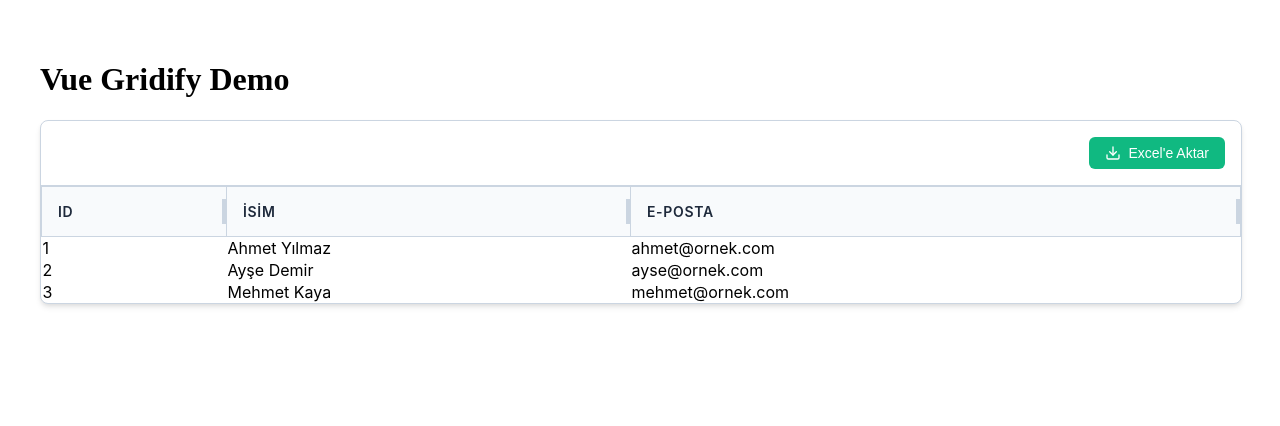
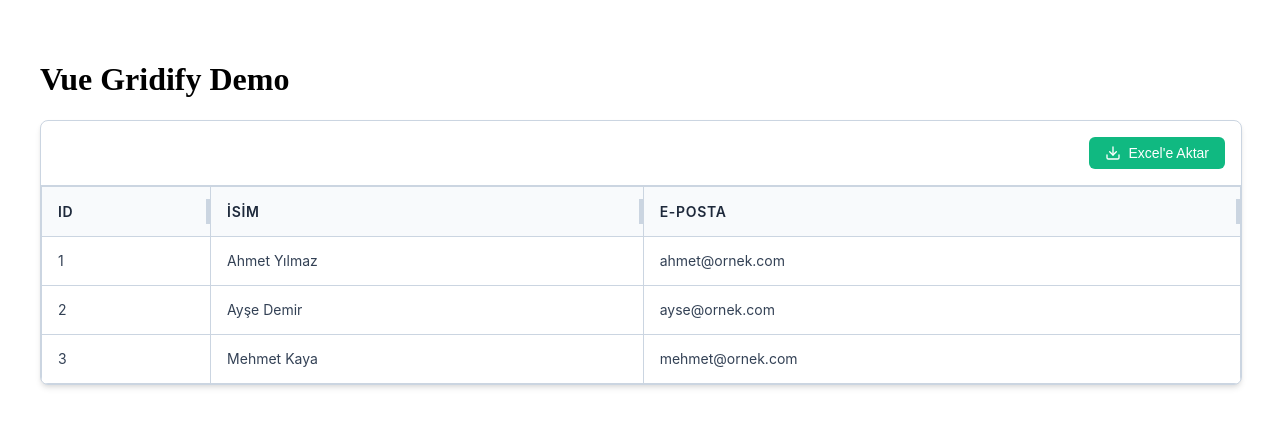
Before and after one commit to Eraybulut34/vue-gridify, a Vue app: page / in a window 1280 px wide. Shown: the top 426 px of the page. Built offline with nearby package versions, Linux system fonts and the light colour scheme.

Commit message:
fix: styles

```diff
--- a/package.json
+++ b/package.json
@@ -1,6 +1,6 @@
 {
   "name": "vue-gridify",
-  "version": "0.1.7",
+  "version": "0.1.8",
   "description": "A powerful and customizable grid component based on Vue 3",
   "author": "eraybulut34",
   "license": "MIT",
--- a/src/components/VueGridify.vue
+++ b/src/components/VueGridify.vue
@@ -163,9 +163,8 @@ const exportToExcel = () => {
 }
 </script>
 
-<style scoped lang="scss">
-.vue-gridify {
-  &-container {
+<style>
+.vue-gridify-container {
   width: 100%;
   overflow: auto;
   background: #ffffff;
@@ -174,18 +173,18 @@ const exportToExcel = () => {
   border: 1px solid #cbd5e1;
 }
 
-  &-table-container {
+.vue-gridify-table-container {
   overflow-x: auto;
 }
 
-  &-toolbar {
+.vue-gridify-toolbar {
   padding: 1rem;
   border-bottom: 1px solid #cbd5e1;
   display: flex;
   justify-content: flex-end;
 }
 
-  &-export-btn {
+.vue-gridify-export-btn {
   display: inline-flex;
   align-items: center;
   gap: 0.5rem;
@@ -198,24 +197,24 @@ const exportToExcel = () => {
   font-weight: 500;
   cursor: pointer;
   transition: background-color 0.2s ease;
+}
 
-    &:hover {
+.vue-gridify-export-btn:hover {
   background-color: #059669;
 }
 
-    svg {
+.vue-gridify-export-btn svg {
   width: 1rem;
   height: 1rem;
 }
-  }
 
-  &-table {
+.vue-gridify-table {
   width: 100%;
   border-collapse: collapse;
   font-family: -apple-system, BlinkMacSystemFont, 'Segoe UI', Roboto, Oxygen, Ubuntu, Cantarell, sans-serif;
 }
 
-  &-th {
+.vue-gridify-th {
   padding: 1rem;
   text-align: left;
   background: #f8fafc;
@@ -226,11 +225,13 @@ const exportToExcel = () => {
   letter-spacing: 0.05em;
   border: 1px solid #cbd5e1;
   transition: background-color 0.2s ease;
+}
 
-    &.resizable {
+.vue-gridify-th.resizable {
   position: relative;
+}
 
-      &::after {
+.vue-gridify-th.resizable::after {
   content: '';
   position: absolute;
   right: 0;
@@ -242,35 +243,31 @@ const exportToExcel = () => {
   transition: background-color 0.2s ease;
 }
 
-      &:hover::after {
+.vue-gridify-th.resizable:hover::after {
   background-color: #94a3b8;
 }
+
+.vue-gridify-th:hover {
+  background: #f1f5f9;
 }
 
-    &:hover {
-      background: #f1f5f9;
-    }
+.vue-gridify-table tr {
+  transition: all 0.2s ease;
 }
 
-  tbody {
-    tr {
-      transition: all 0.2s ease;
-
-      &:hover {
+.vue-gridify-table tr:hover {
   background-color: #f8fafc;
 }
 
-      td {
+.vue-gridify-table td {
   padding: 0.875rem 1rem;
   border: 1px solid #cbd5e1;
   color: #334155;
   font-size: 0.875rem;
   line-height: 1.25rem;
 }
-    }
-  }
 
-  &-pagination {
+.vue-gridify-pagination {
   display: flex;
   align-items: center;
   justify-content: space-between;
@@ -280,16 +277,16 @@ const exportToExcel = () => {
   font-size: 0.875rem;
 }
 
-  &-pagination-info {
+.vue-gridify-pagination-info {
   color: #64748b;
 }
 
-  &-pagination-controls {
+.vue-gridify-pagination-controls {
   display: flex;
   gap: 0.25rem;
 }
 
-  &-pagination-btn {
+.vue-gridify-pagination-btn {
   padding: 0.5rem 0.75rem;
   border: 1px solid #cbd5e1;
   background: white;
@@ -297,25 +294,25 @@ const exportToExcel = () => {
   font-size: 0.875rem;
   cursor: pointer;
   transition: all 0.2s ease;
+}
 
-    &:hover:not(:disabled) {
+.vue-gridify-pagination-btn:hover:not(:disabled) {
   background: #f1f5f9;
   color: #1e293b;
 }
 
-    &:disabled {
+.vue-gridify-pagination-btn:disabled {
   opacity: 0.5;
   cursor: not-allowed;
 }
 
-    &.active {
+.vue-gridify-pagination-btn.active {
   background: #3b82f6;
   color: white;
   border-color: #3b82f6;
 }
-  }
 
-  &-select {
+.vue-gridify-select {
   padding: 0.5rem 2rem 0.5rem 0.75rem;
   border: 1px solid #cbd5e1;
   border-radius: 0.375rem;
@@ -328,12 +325,11 @@ const exportToExcel = () => {
   background-position: right 0.5rem center;
   background-repeat: no-repeat;
   background-size: 1.5em 1.5em;
+}
 
-    &:focus {
+.vue-gridify-select:focus {
   outline: none;
   border-color: #3b82f6;
   ring: 2px solid rgba(59, 130, 246, 0.5);
 }
-  }
-}
 </style>
```
Lines whose indentation alone changed are shown as unchanged.
